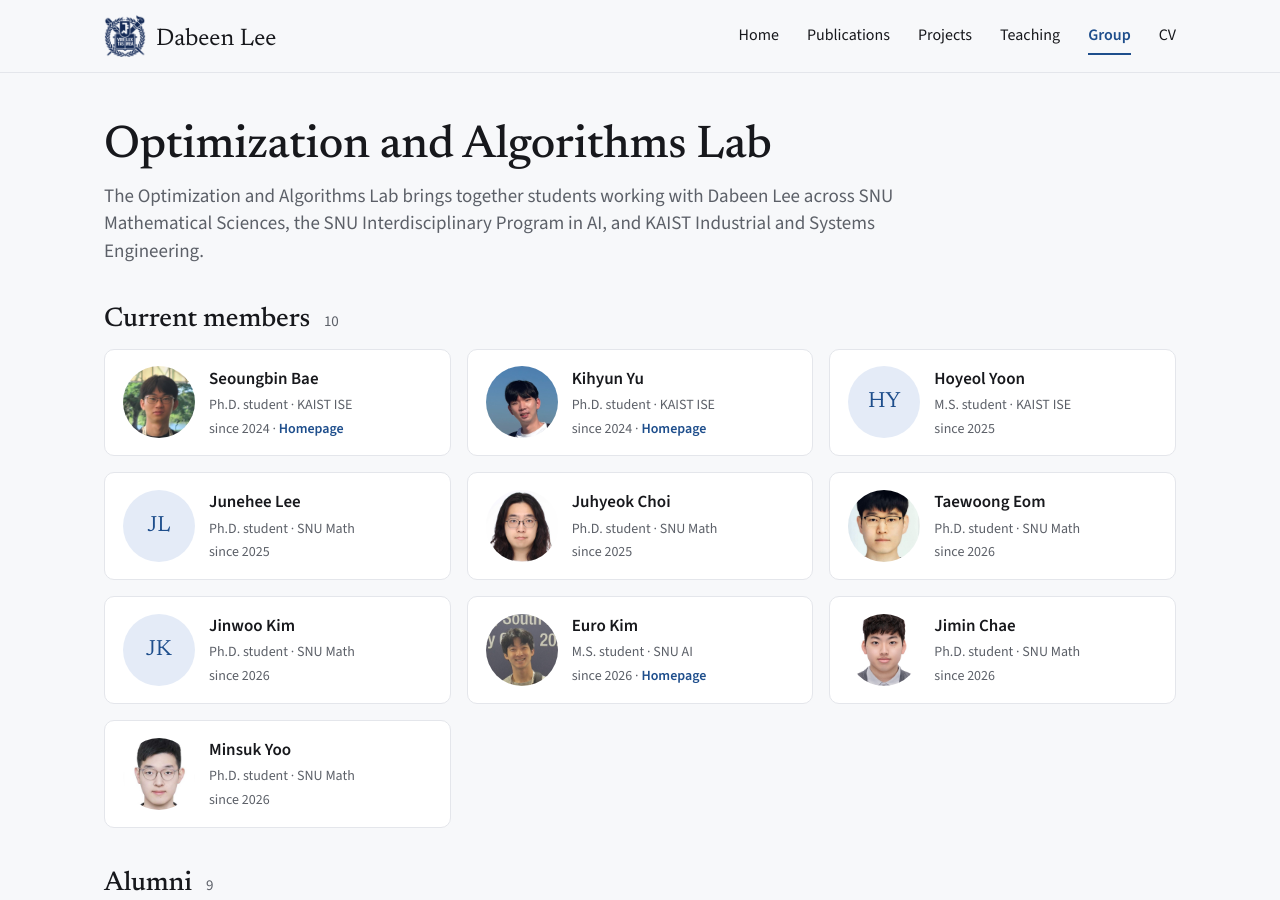
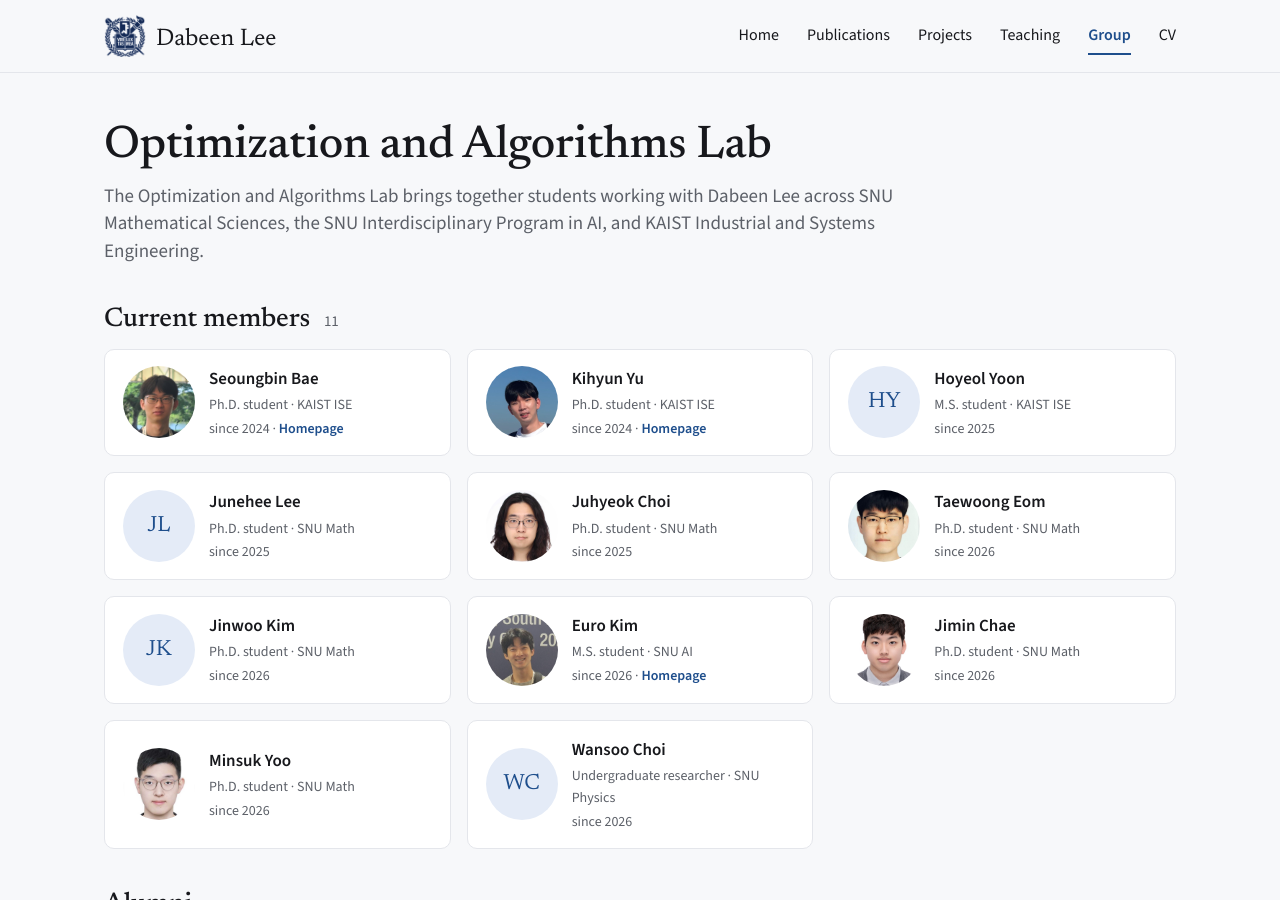
Before and after one commit to dabeenl/dabeenl.github.io, a Jekyll site: the page built from group.html, in a window 1280 px wide and 900 px high. Built offline with Jekyll 4.4.1, drawn with Linux system fonts in a browser that asks for light colours.

Commit message:
group: add Wansoo Choi (undergraduate researcher, SNU Physics)
Co-Authored-By: Claude Opus 5.5 <noreply@anthropic.com>

```diff
--- a/_data/members.yml
+++ b/_data/members.yml
@@ -52,3 +52,7 @@
   affiliation: SNU Math
   since: 2026
   photo: /assets/img/members/minsuk-yoo.jpg
+- name: Wansoo Choi
+  program: "Undergraduate researcher"
+  affiliation: SNU Physics
+  since: 2026
```
